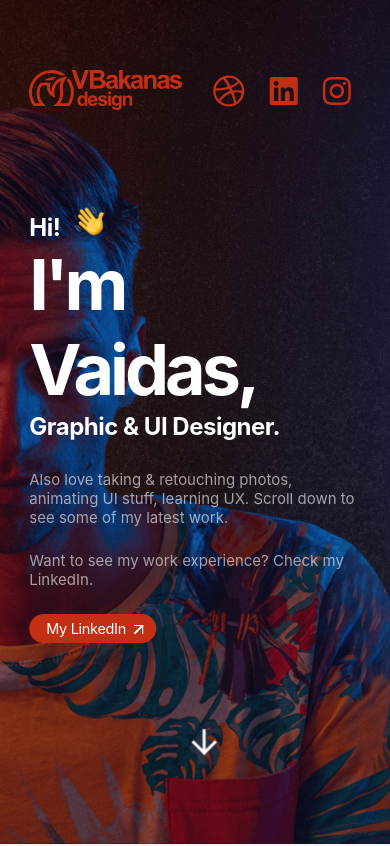
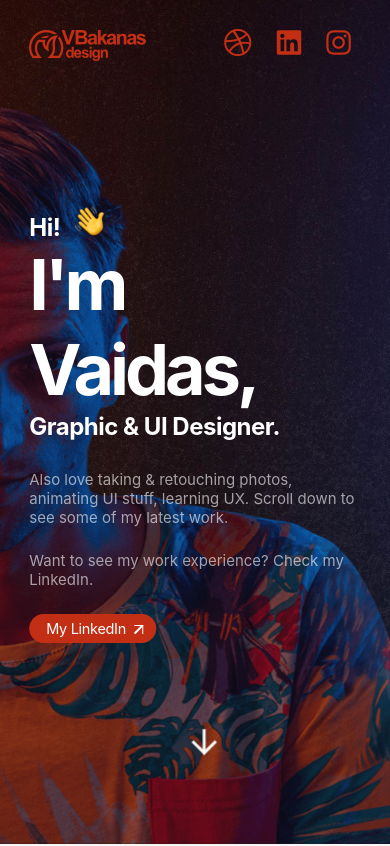
Before and after one commit to Justina-M/VBakanas-Design, a website: page index.html in a window 390 px wide. Shown: the top 846 px of the page. Drawn offline with Linux system fonts and the light colour scheme; a web font is replaced by a local one.

Commit message:
Corrected media queries

```diff
--- a/index.html
+++ b/index.html
@@ -632,7 +632,7 @@
                     <div class="section__heading-wrapper">
                         <div class="section__heading">
                             <h2 class="section__heading--main">Automotive Design</h2>
-                            <p class="section__heading--desc">Virtual car visions with custom bodies, color, shape, etc. way back when I was younger.</p>
+                            <p class="section__heading--desc">Virtual car vision with custom bodies, color, shape, etc. when I was younger.</p>
                         </div>
                         <div class="section__button">
                             <a href="https://www.deviantart.com/capidesign/gallery" class="button button-main" target="_blank" title="My old portfolio">
--- a/js/index.js
+++ b/js/index.js
@@ -5,11 +5,20 @@ window.onload = function() {
         // *******************    STICKY SOCIAL-BAR    *******************
         var socialBar = document.getElementById("social-bar");
 
-        if (window.pageYOffset) {
-            socialBar.classList.add("social-bar-bg");
-        } else {
-            socialBar.classList.remove("social-bar-bg");
+        function addRemoveSocialBar(media769px) {
+            if (media769px.matches) {
+                if (window.pageYOffset) {
+                    socialBar.classList.add("social-bar-bg");
+                } else {
+                    socialBar.classList.remove("social-bar-bg");
+                }
+            }
         }
+
+        var media769px = window.matchMedia("(min-width: 769px)");
+        addRemoveSocialBar(media769px);
+        media769px.addListener(addRemoveSocialBar);
+
 
         // *******************    PARALLAX HERO IMG    *******************
         var parallaxElementHero = document.querySelector('.parallax-hero');
--- a/sass/components/_parallax.scss
+++ b/sass/components/_parallax.scss
@@ -8,7 +8,7 @@
 }
 
 .parallax-hero {
-    background: url("../img/hero-img.png") no-repeat 85% 100%;
+    background: url("../img/hero-img.png") no-repeat 90% 100%;
     background-size: 87vh;
     height: 100vh;
     position: absolute;
--- a/sass/layout/_social-bar.scss
+++ b/sass/layout/_social-bar.scss
@@ -7,6 +7,12 @@
     z-index: 10;
     transition: all 0.3s;
     padding-top: 5rem;
+
+    @media only screen and (max-width: 768px) {
+        position: absolute;
+        padding-top: 1rem;
+
+    }
 
     &__container {
         max-width: 120rem;
@@ -20,11 +26,21 @@
     &__logo {
         float: left;
         padding: 2rem 0 2rem 0;
+
+        @media only screen and (max-width: 576px) {
+            & img {
+                max-width: 30vw;
+            }
+        }
     }
 
     &__buttons {
         float: right;
         padding: 2.2rem 0 2rem 0;
+
+        @media only screen and (max-width: 768px) {
+            padding-top: 1.6rem;
+        }
     }
 
     &__button-list {
@@ -36,6 +52,14 @@
             font-size: 3.2rem;
             text-decoration: none;
             text-align: center;
+
+            @media only screen and (max-width: 576px) {
+                font-size: 2.8rem;
+            }
+
+            @media only screen and (max-width: 375px) {
+                font-size: 2.2rem;
+            }
 
             &--link {
                 padding: 1rem;
```
Also changed, not shown: css/style.css.
